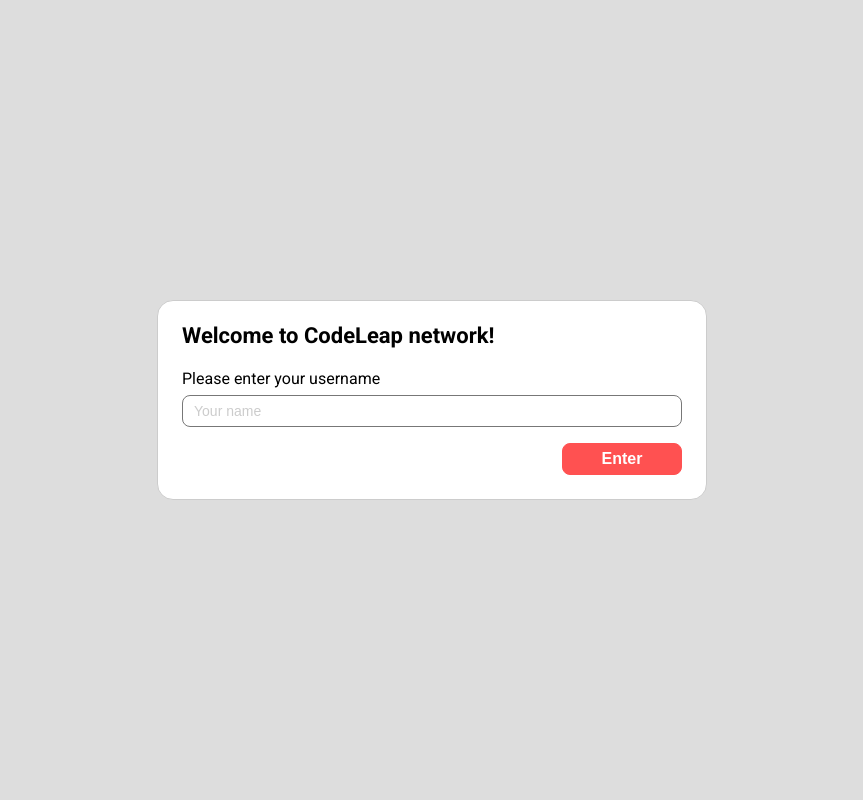
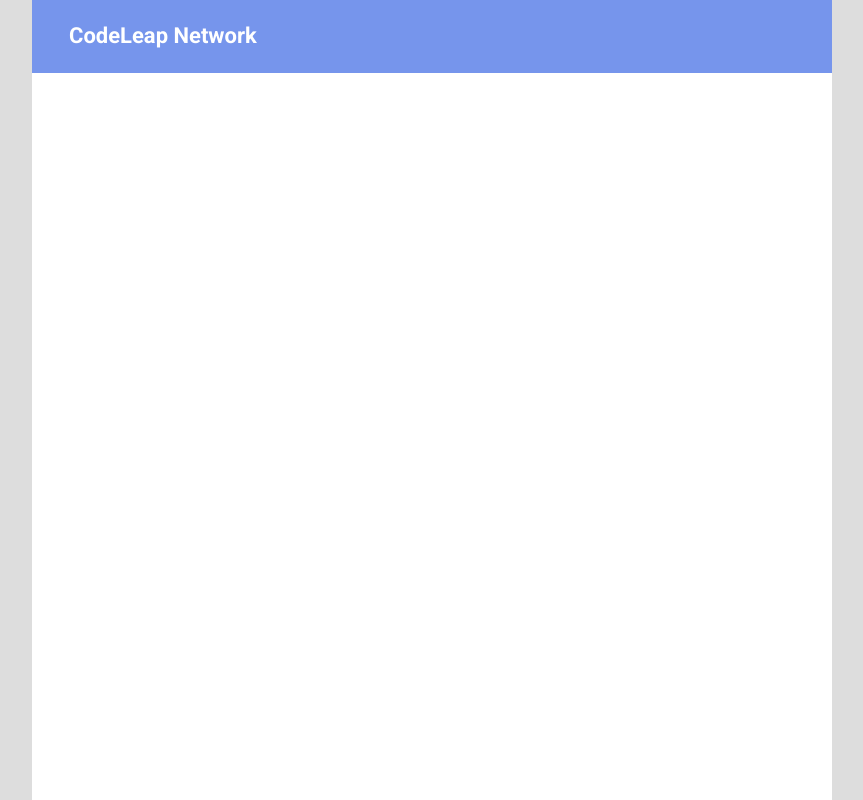
Before and after one commit to breno-aredes/codeleap-project, a React (Vite) app: page / in a window 1280 px wide. Shown: the whole page, without its empty margins (208-1071 px from the left). Built offline with nearby package versions, Linux system fonts and the light colour scheme.

Commit message:
feat: create header and main structure for the main screen

```diff
--- /dev/null
+++ b/src/components/header/index.tsx
@@ -0,0 +1,11 @@
+import * as S from "./styles";
+
+const Header = () => {
+  return (
+    <S.HeaderContent>
+      <h1>CodeLeap Network</h1>
+    </S.HeaderContent>
+  );
+};
+
+export default Header;
--- /dev/null
+++ b/src/components/header/styles.ts
@@ -0,0 +1,19 @@
+import styled from "styled-components";
+
+export const HeaderContent = styled.header`
+  height: 80px;
+
+  width: 100%;
+  max-width: 800px;
+  display: flex;
+  align-items: center;
+  justify-content: start;
+  background-color: ${({ theme }) => theme.colors.primary};
+
+  h1 {
+    font-weight: 700;
+    font-size: 22px;
+    padding-left: 37px;
+    color: ${({ theme }) => theme.colors.secondary};
+  }
+`;
--- a/src/components/modal/loginModal/index.tsx
+++ b/src/components/modal/loginModal/index.tsx
@@ -5,15 +5,15 @@
 import { ButtonContent } from "../../../styles/globalStyles";
 
 const LoginModal = () => {
-  const [isVisible, setIsVisible] = useState(true);
+  const [isVisible, setIsVisible] = useState(false);
   return (
     <Modal isVisible={isVisible} setIsVisible={setIsVisible} isWide={false}>
       <ModalContent>
         <h1>Welcome to CodeLeap network!</h1>
-        <label>Please enter your username</label>
+        <label>Please enter your username</label>ss
         <input placeholder="Your name"></input>
         <ButtonContent>
-          <Button color="red" onClick={() => setIsVisible(false)}>
+          <Button color="blue" onClick={() => setIsVisible(false)}>
             Enter
           </Button>
         </ButtonContent>
--- a/src/index.css
+++ b/src/index.css
@@ -123,4 +123,7 @@
   border-collapse: collapse;
   border-spacing: 0;
 }
+body {
+  background-color: #dddddd;
+}
 /* CSS Reset */
--- a/src/pages/main/index.tsx
+++ b/src/pages/main/index.tsx
@@ -1,13 +1,15 @@
 import React from "react";
 import LoginModal from "../../components/modal/loginModal";
+import * as S from "./styles";
+import Header from "../../components/header";
 
 const MainScreen: React.FC = () => {
   return (
-    <div>
-      <h1>Welcome to the Main Screen</h1>
-
+    <S.Body>
+      <Header />
+      <S.Main></S.Main>
       <LoginModal />
-    </div>
+    </S.Body>
   );
 };
 
--- a/src/pages/main/styles.ts
+++ b/src/pages/main/styles.ts
@@ -0,0 +1,17 @@
+import styled from "styled-components";
+
+export const Body = styled.div`
+  width: 100%;
+  height: 100dvh;
+
+  display: flex;
+  flex-direction: column;
+  align-items: center;
+`;
+
+export const Main = styled.main`
+  width: 100%;
+  max-width: 800px;
+  height: 100%;
+  background-color: ${({ theme }) => theme.colors.secondary};
+`;
```
